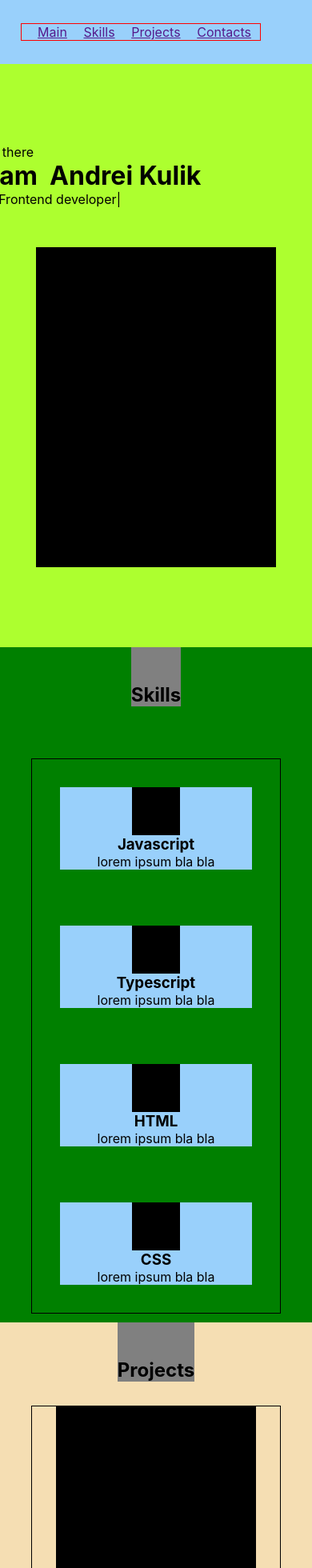
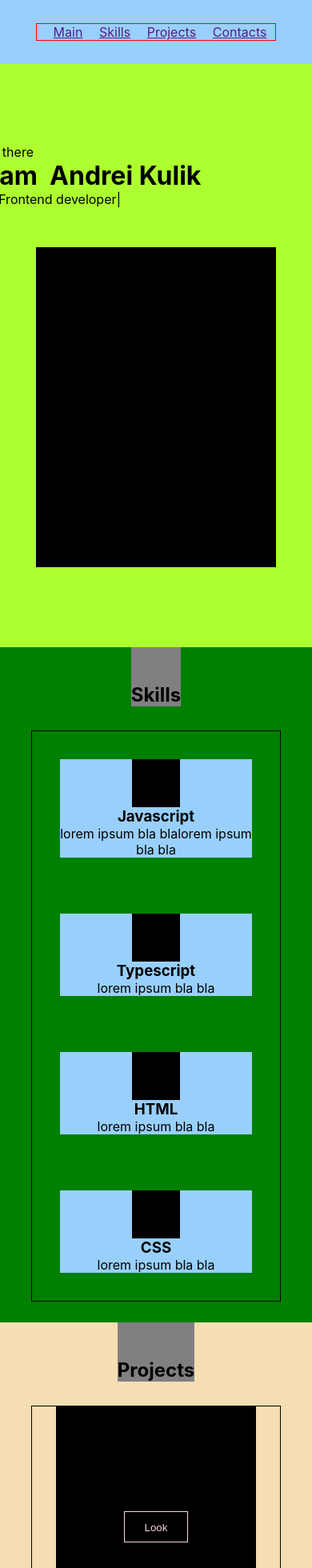
Before and after one commit to Andryteck/Portfolio-React, a React (Create React App) app: page / in a window 390 px wide. Shown: the top 1960 px of the page at 80% size. Built offline with nearby package versions, Linux system fonts and the light colour scheme.

Commit message:
feat:Readmi

```diff
--- a/src/ContactForm/ContactForm.module.css
+++ b/src/ContactForm/ContactForm.module.css
@@ -1,25 +1,36 @@
 .contactForm {
-    height: 100vh;
+    height: 35rem;
     width: 100%;
 }
 
 input {
-    width: 10rem;
+    width: 20rem;
+    height: 3em;
     background-color: wheat;
-    margin-top: 30px;
 
+}
+.emailInput {
+    margin-top: 20px;
 }
 textarea {
     background-color: #99d0fb;
-    margin-top: 30px;
+    margin-top: 20px;
+    height: 11em;
 }
 
 form {
     display: flex;
     justify-content: space-around;
     flex-direction: column;
+    border: 1px solid;
 }
 .contactFormContainer {
     justify-content: space-around;
     flex-direction: column;
 }
+
+@media (max-width:425px) {
+    .contactFormContainer {
+        justify-content: flex-start;
+    }
+}
--- a/src/ContactForm/ContactForm.tsx
+++ b/src/ContactForm/ContactForm.tsx
@@ -1,16 +1,18 @@
 import React from 'react';
 import style from './ContactForm.module.css'
 import styleContainer from '../common/styles/Container.module.css'
+import styleTitle from '../common/styles/Title.module.css'
 import Button from "../common/Button/Button";
 
 
 function ContactForm()  {
     return (
         <div className={style.contactForm}>
+            <h2 className={styleTitle.title}>Contact</h2>
             <div className= {`${styleContainer.container} ${style.contactFormContainer}`}>
             <form>
                 <input type="text" placeholder={'Name'} />
-                <input type="email"  placeholder={'E-mail'} />
+                <input className={style.emailInput} type="email"  placeholder={'E-mail'} />
                 <textarea>bla bla bla bla</textarea>
             </form>
             <Button title={'Send'} />
--- a/src/Header/Header.module.css
+++ b/src/Header/Header.module.css
@@ -7,8 +7,17 @@
     align-items: center;
 }
 
+.headerContainer {
+    height: 100%;
+    width: 80%;
+    margin: 0 auto;
+    display: flex;
+    flex-wrap: wrap;
+    align-items: center;
+    justify-content: flex-end;
+}
 @media (max-width: 425px) {
-    .header {
+    .headerContainer {
         justify-content: center;
     }
 }
--- a/src/Header/Header.tsx
+++ b/src/Header/Header.tsx
@@ -1,11 +1,14 @@
 import React from 'react';
-import  style from './Header.module.css'
+import style from './Header.module.css'
 import Nav from "../nav/Nav";
+import styleContainer from '../common/styles/Container.module.css'
 
 function Header() {
     return (
         <div className={style.header}>
-          <Nav />
+            <div className={`${style.headerContainer}`}>
+                <Nav/>
+            </div>
         </div>
     );
 }
--- a/src/MyProjects/Project/Project.module.css
+++ b/src/MyProjects/Project/Project.module.css
@@ -10,6 +10,9 @@
     width: 250px;
     height: 300px;
     background-color: black;
+    display: flex;
+    align-items: center;
+    justify-content: center;
 }
 
 .description {
--- a/src/MyProjects/Project/Project.tsx
+++ b/src/MyProjects/Project/Project.tsx
@@ -1,15 +1,19 @@
 import React from 'react';
 import style from './Project.module.css'
+import Button from "../../common/Button/Button";
+
 
 type propsType = {
     title: string
-    description: string
+    description?: string
 }
 
 function Project(props:propsType) {
     return (
         <div className={style.project}>
-       <div className={style.projectsImage}></div>
+       <div className={style.projectsImage}>
+           <Button title={'Look'} />
+       </div>
             <h3>{props.title}</h3>
             <span className={style.description}>{props.description}</span>
         </div>
--- a/src/Skills/Skill/Skill.module.css
+++ b/src/Skills/Skill/Skill.module.css
@@ -1,5 +1,6 @@
 .skill {
     width: 250px;
+    margin-top: 60px;
     background-color: #99d0fb;
     display: flex;
     flex-direction: column;
--- a/src/Skills/Skills.module.css
+++ b/src/Skills/Skills.module.css
@@ -18,7 +18,7 @@
 
 @media (max-width: 425px) {
     .skills {
-        margin-top: 35px;
+
     }
 
 }
--- a/src/Skills/Skills.tsx
+++ b/src/Skills/Skills.tsx
@@ -16,7 +16,7 @@ function Skills() {
              <h2 className={styleTitle.title}>Skills</h2>
          </div>
           <div className={style.skills}>
-              <Skill title={'Javascript'} description={'lorem ipsum bla bla'}/>
+              <Skill title={'Javascript'} description={'lorem ipsum bla blalorem ipsum bla bla'}/>
               <Skill title={'Typescript'}  description={'lorem ipsum bla bla'}/>
               <Skill title={'HTML'}  description={'lorem ipsum bla bla'}/>
               <Skill title={'CSS'}  description={'lorem ipsum bla bla'}/>
--- a/src/common/styles/Container.module.css
+++ b/src/common/styles/Container.module.css
@@ -5,7 +5,7 @@
     margin: 0 auto;
     display: flex;
     flex-wrap: wrap;
-    justify-content: space-between;
+    justify-content: space-around;
     align-items: center;
 }
 
--- a/src/nav/Nav.module.css
+++ b/src/nav/Nav.module.css
@@ -3,7 +3,7 @@
     width: 300px;
     display: flex;
     justify-content: space-evenly;
-    margin-right: 10%;
+
 }
 a {
     margin-left: 10px;
```
Also changed, not shown: 1 other file (tests, documents, lock files or other folders).
